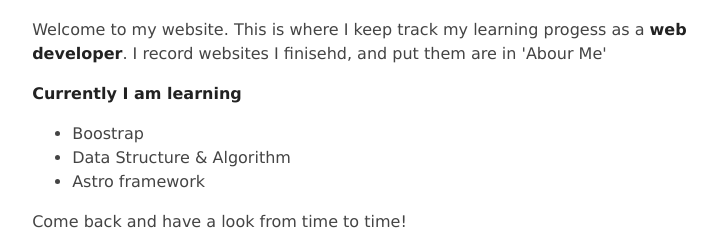
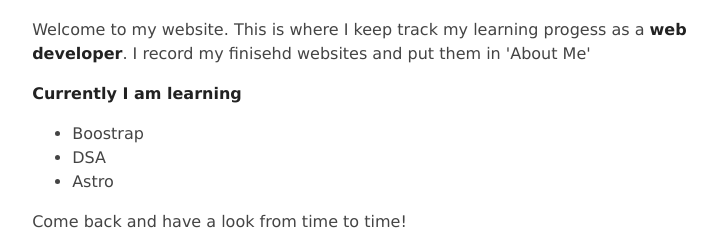
Before and after one commit to youming16/youming16.github.io, an Astro site: page / in a window 1280 px wide. Shown: the part 187-434 px from the top of the page, without its empty margins (277-994 px from the left). Built offline with nearby package versions, Linux system fonts and the light colour scheme; Astro itself is replaced by a stand-in of ours.

Commit message:
Index updated

```diff
--- a/src/pages/index.astro
+++ b/src/pages/index.astro
@@ -14,12 +14,12 @@ import { SITE_TITLE, SITE_DESCRIPTION } from '../consts';
 		<Header title={SITE_TITLE} />
 		<main>
 			<h1>Hi there</h1>
-			<p>Welcome to my website. This is where I keep track my learning progess as a <b>web developer</b>. I record websites I finisehd, and put them are in 'Abour Me'</p>
+			<p>Welcome to my website. This is where I keep track my learning progess as a <b>web developer</b>. I record my finisehd websites and put them in 'About Me'</p>
 			<p><b>Currently I am learning</b></p>
 			<ul>
 				<li>Boostrap</li>
-				<li>Data Structure & Algorithm</li>
-				<li>Astro framework</li>
+				<li>DSA</li>
+				<li>Astro</li>
 			</ul>
 			<p>Come back and have a look from time to time!</p>
 		</main>
```
Also changed, not shown: src/pages/about.md (+5 -5 lines).
